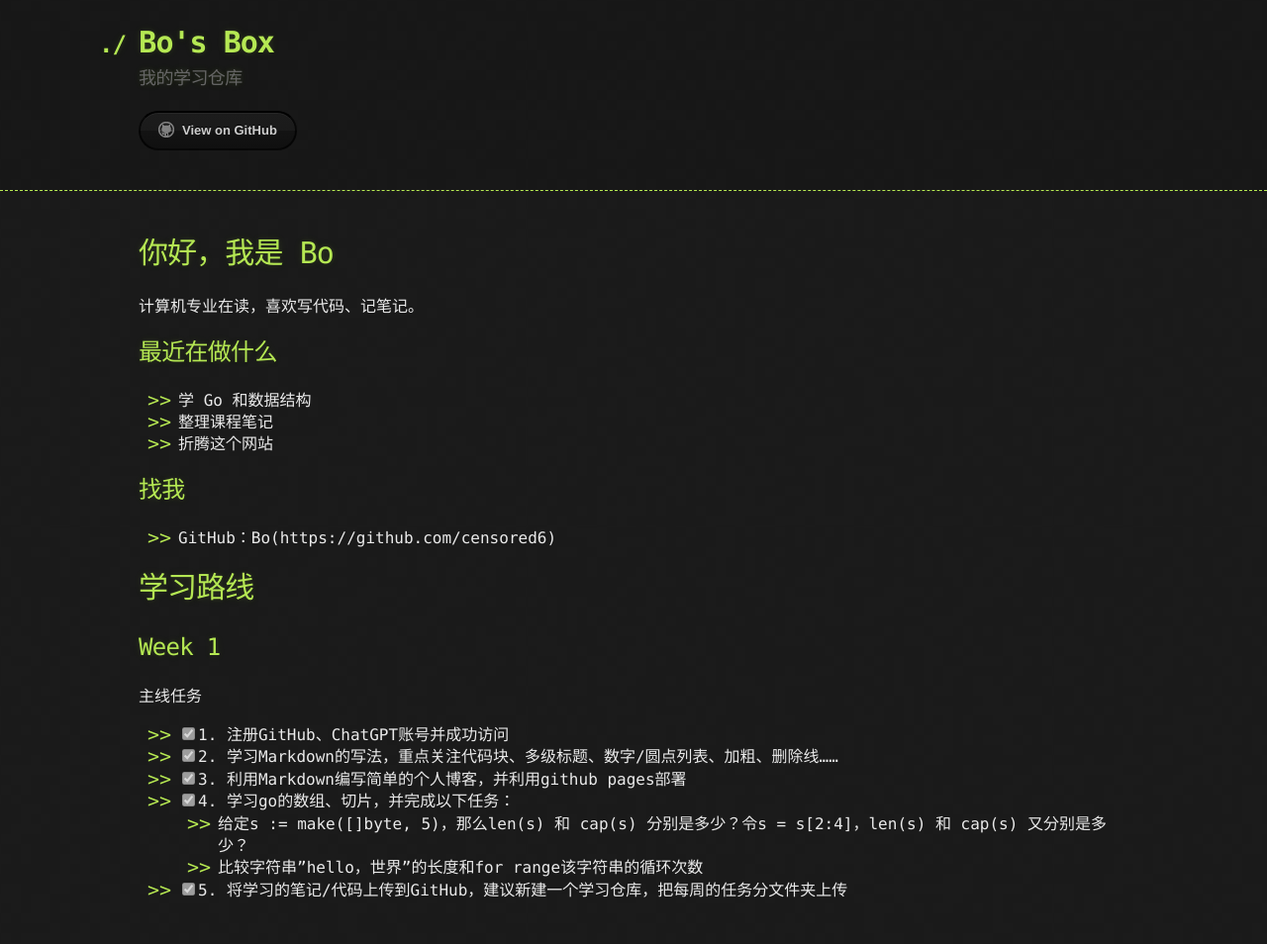
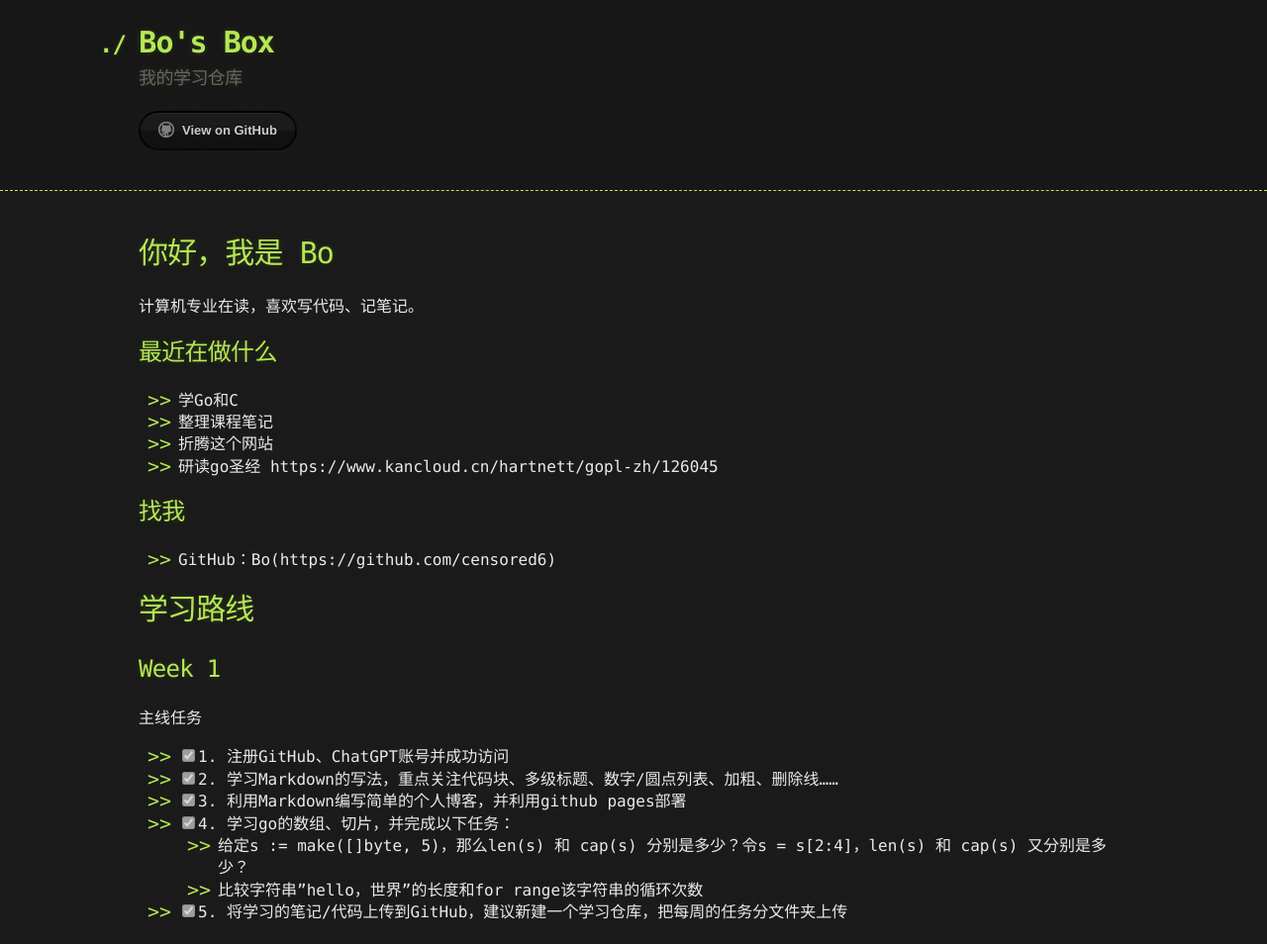
Before and after one commit to CENSORED6/CENSORED6.github.io, a Jekyll site: the page built from index.md, in a window 1280 px wide. Shown: the whole page at 99% size. Built offline with Jekyll 4.4.1, drawn with Linux system fonts in a browser that asks for light colours; our own code applies the rules of GitHub Pages for plain Markdown files; before the commit the page ends 931 px from its top, so only the background shows below that.

Commit message:
Update index.md

```diff
--- a/index.md
+++ b/index.md
@@ -8,9 +8,10 @@ layout: default
 
 ## 最近在做什么
 
-- 学 Go 和数据结构
+- 学Go和C
 - 整理课程笔记
 - 折腾这个网站
+- 研读go圣经 https://www.kancloud.cn/hartnett/gopl-zh/126045
 
 ## 找我
 
```
